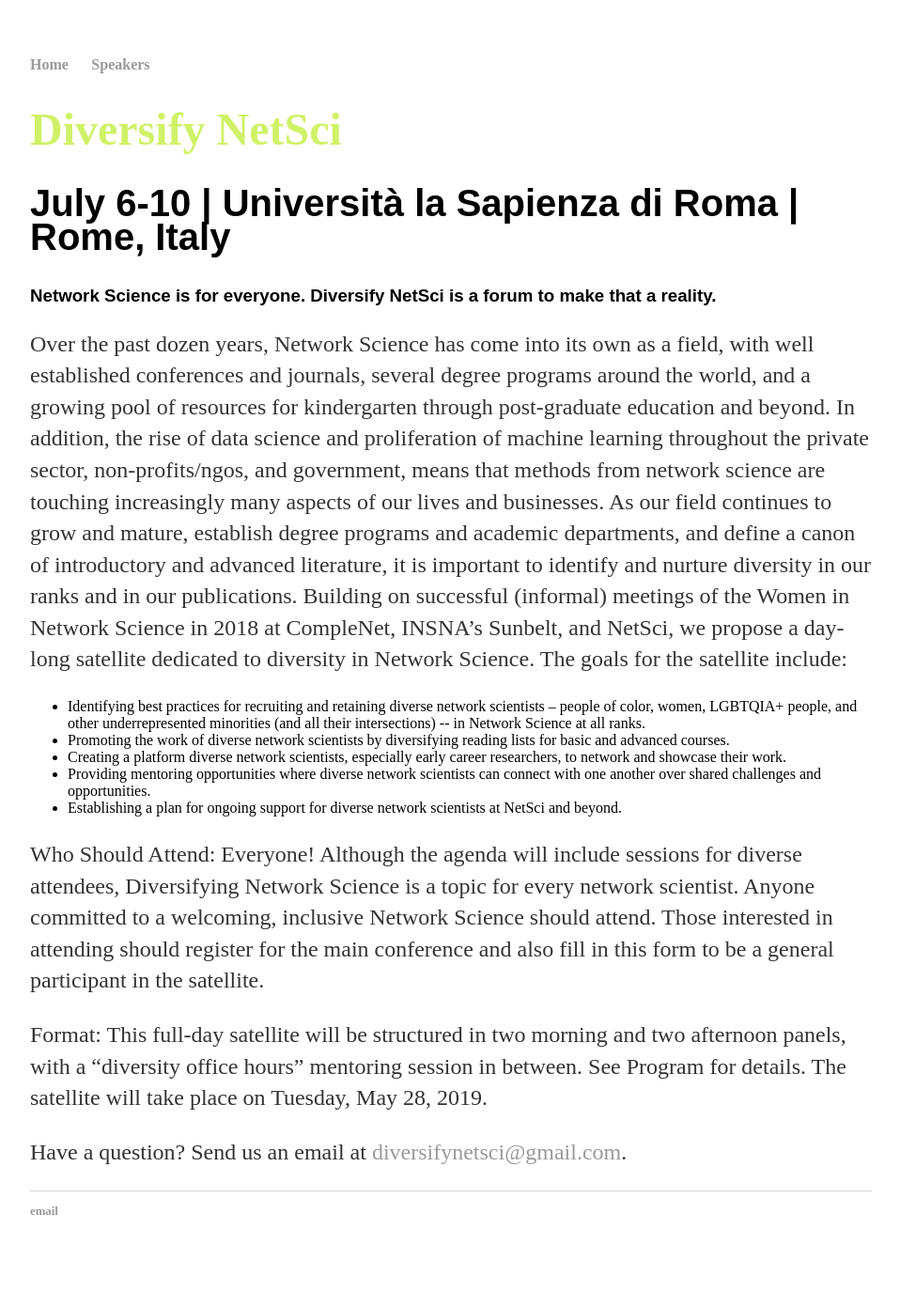
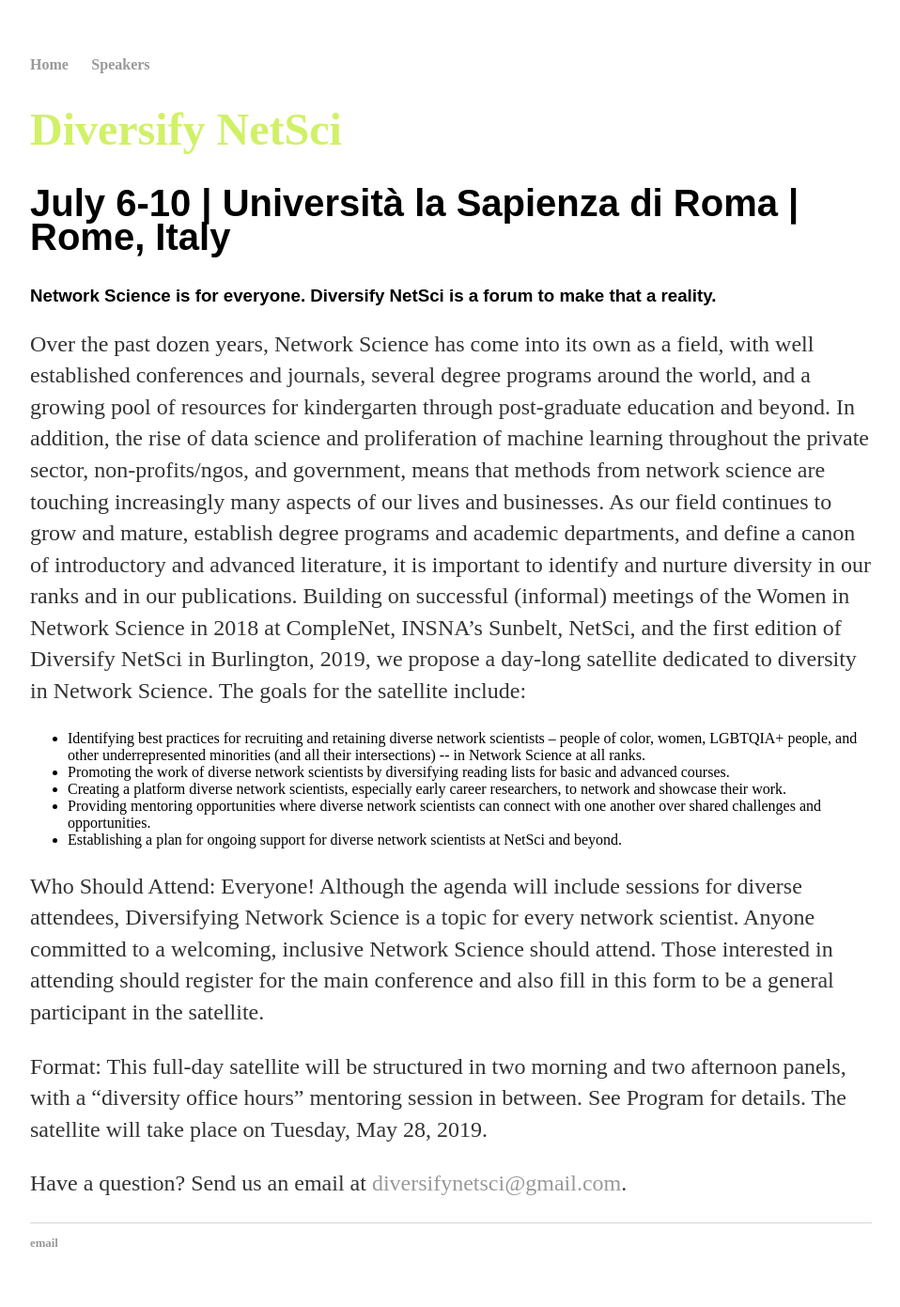
Before and after one commit to diversify-netsci/diversify-netsci.github.io, a Jekyll site: the page built from index.html, in a window 1280 px wide. Shown: the whole page at 94% size, without its empty margins (160-1118 px from the left). Built offline with Jekyll 4.4.1, drawn with Linux system fonts in a browser that asks for light colours; before the commit the page ends 1357 px from its top, so only the background shows below that.

Commit message:
Update index.html

```diff
--- a/index.html
+++ b/index.html
@@ -7,7 +7,7 @@
 
 
 
-<p>Over the past dozen years, Network Science has come into its own as a field, with well established conferences and journals, several degree programs around the world, and a growing pool of resources for kindergarten through post-graduate education and beyond. In addition, the rise of data science and proliferation of machine learning throughout the private sector, non-profits/ngos, and government, means that methods from network science are touching increasingly many aspects of our lives and businesses. As our field continues to grow and mature, establish degree programs and academic departments, and define a canon of introductory and advanced literature, it is important to identify and nurture diversity in our ranks and in our publications. Building on successful (informal) meetings of the Women in Network Science in 2018 at CompleNet, INSNA’s Sunbelt, and NetSci, we propose a day-long satellite dedicated to diversity in Network Science. The goals for the satellite include:
+<p>Over the past dozen years, Network Science has come into its own as a field, with well established conferences and journals, several degree programs around the world, and a growing pool of resources for kindergarten through post-graduate education and beyond. In addition, the rise of data science and proliferation of machine learning throughout the private sector, non-profits/ngos, and government, means that methods from network science are touching increasingly many aspects of our lives and businesses. As our field continues to grow and mature, establish degree programs and academic departments, and define a canon of introductory and advanced literature, it is important to identify and nurture diversity in our ranks and in our publications. Building on successful (informal) meetings of the Women in Network Science in 2018 at CompleNet, INSNA’s Sunbelt, NetSci, and the first edition of Diversify NetSci in Burlington, 2019, we propose a day-long satellite dedicated to diversity in Network Science. The goals for the satellite include:
 
 <ul>
 <li>Identifying best practices for recruiting and retaining diverse network scientists – people of color, women, LGBTQIA+ people, and other underrepresented minorities (and all their intersections) -- in Network Science at all ranks.</li>
```
